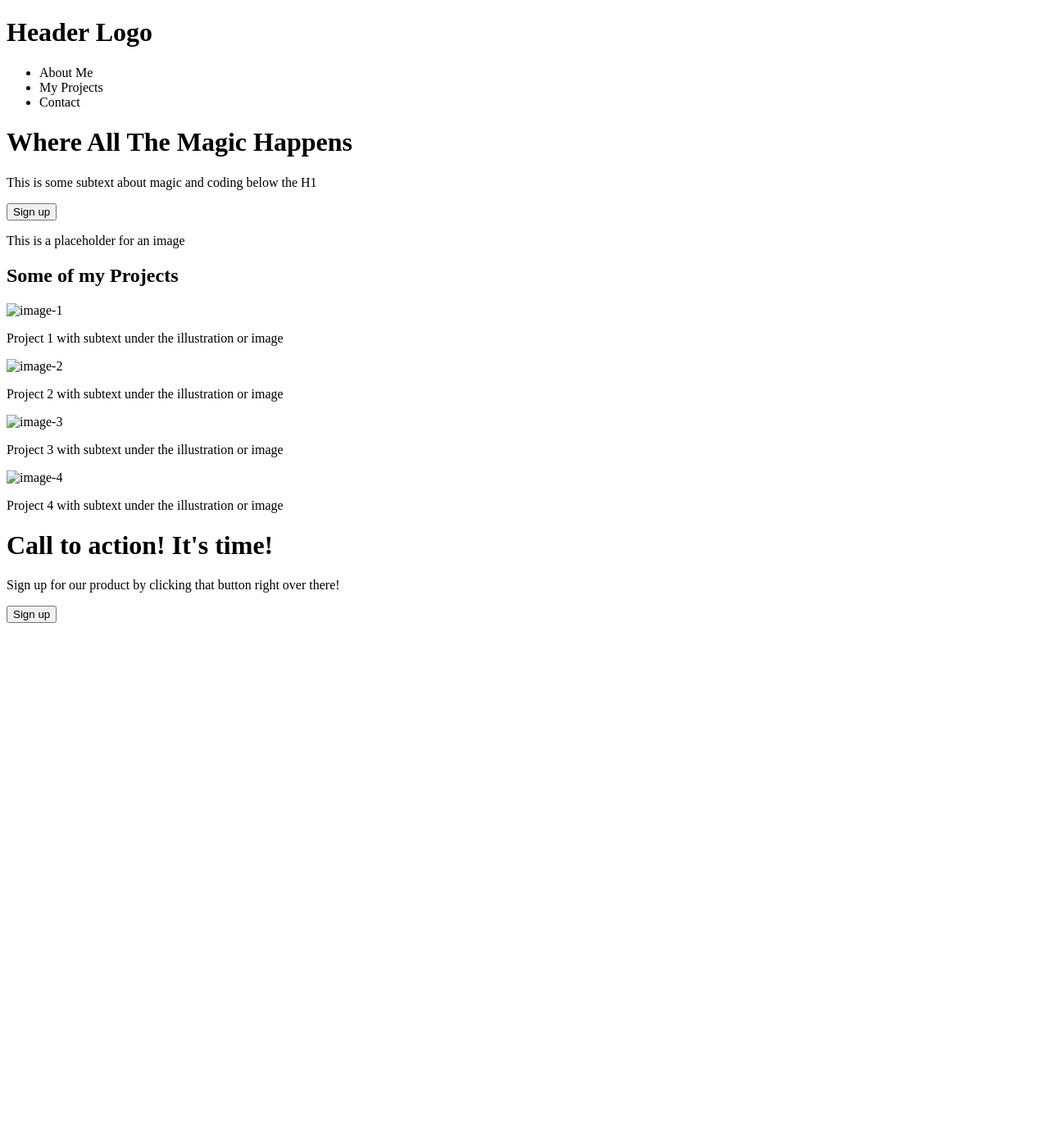
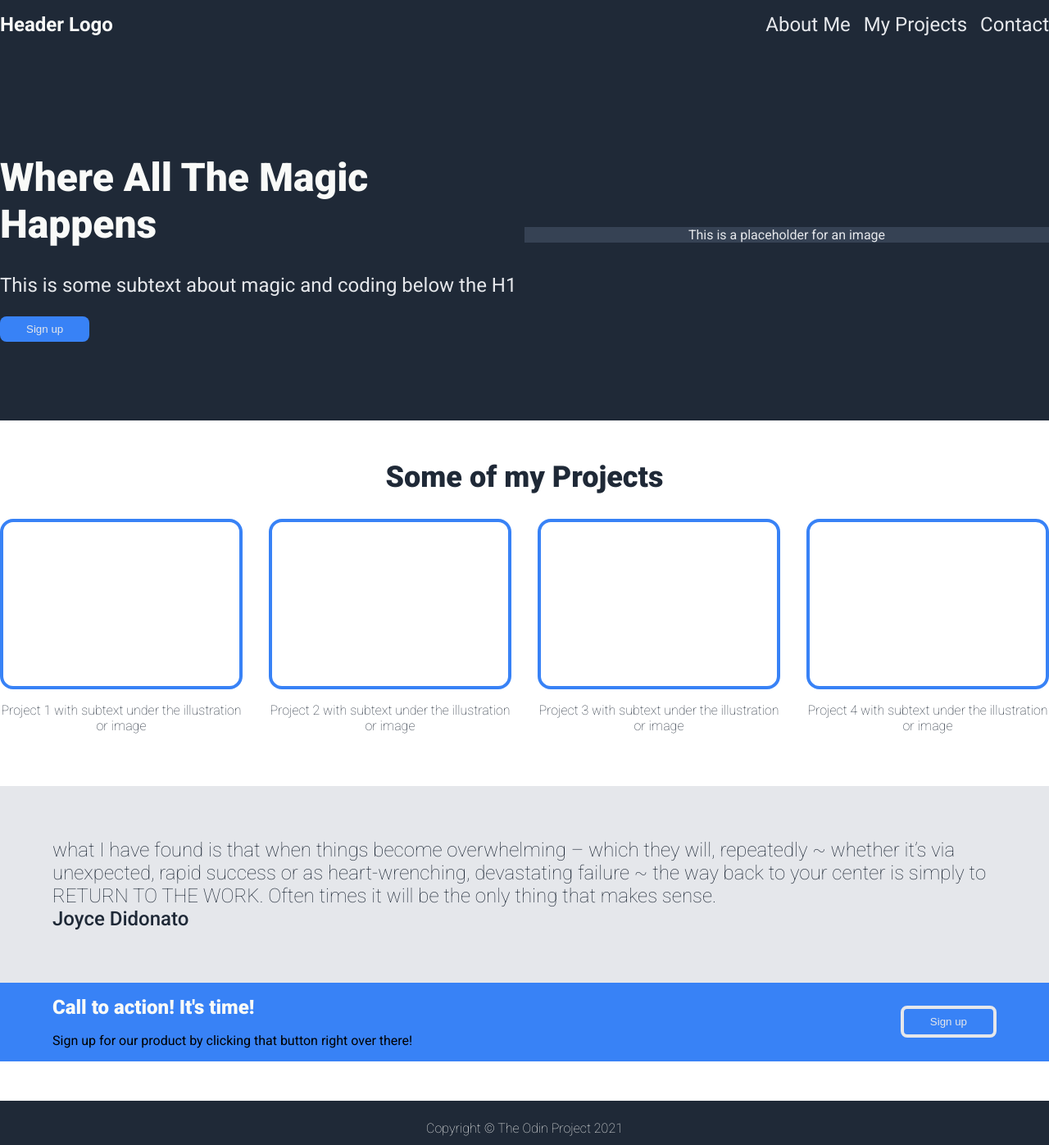
Before and after one commit to composercordero/landing-page, a plain HTML site: page index.html in a window 1280 px wide. Shown: the whole page at 82% size. Before the commit the page ends 800 px from the top, so only its background shows below. Drawn offline with Linux system fonts and the light colour scheme.

Commit message:
Add Style, Link CSS, Fix bugs
Still figuring out how to center the whole content and keep the different
backgrounds for each section.

The placeholder for the image is still not covering the entire square.

Everything else looks close to the PNG file.

```diff
--- a/index.html
+++ b/index.html
@@ -5,11 +5,12 @@
     <meta http-equiv="X-UA-Compatible" content="IE=edge">
     <meta name="viewport" content="width=device-width, initial-scale=1.0">
     <title>Landing Page</title>
+    <link rel="stylesheet" href="style.css">
 </head>
 <body>
 
     <div class="header">
-        <h1>Header Logo</h1>
+        <h1 class="logo">Header Logo</h1>
         <ul>
             <li>About Me</li>
             <li>My Projects</li>
@@ -24,46 +25,52 @@
             <button class="button-one">Sign up</button>
         </div>
         <div class="right">
-            <p class="placeholder">This is a placeholder for an image</p>
+            <div class="placeholder">This is a placeholder for an image</div>
         </div>
     </div>
 
+        <h2 class="projects">Some of my Projects</h2>
+
     <div class="info">
-        <h2>Some of my Projects</h2>
         <div class="squares">
-            <img src="" alt="image-1">
+            <div class="image-holder"></div>
             <p>Project 1 with subtext under the illustration or image</p>
         </div>
         <div class="squares">
-            <img src="" alt="image-2">
+            <div class="image-holder"></div>
             <p>Project 2 with subtext under the illustration or image</p>
         </div>
         <div class="squares">
-            <img src="" alt="image-3">
+            <div class="image-holder"></div>
             <p>Project 3 with subtext under the illustration or image</p>
         </div>
         <div class="squares">
-            <img src="" alt="image-4">
+            <div class="image-holder"></div>
             <p>Project 4 with subtext under the illustration or image</p>
         </div>
     </div>
 
     <div class="quote">
-        <p class="quote"></p>
-        <p class="signature"></p>
+        <p class="quote-text">what I have found is that when things become overwhelming
+            – which they will, repeatedly ~ whether it’s via unexpected,
+            rapid success or as heart-wrenching, devastating failure ~
+            the way back to your center is simply to RETURN TO THE WORK.
+            Often times it will be the only thing that makes sense.
+        </p>
+        <p class="signature">Joyce Didonato</p>
     </div>
 
     <div class="cta">
-        <div class="cta-left"></div>
+        <div class="cta-left">
             <h1>Call to action! It's time!</h1>
             <p>Sign up for our product by clicking that button right over there!</p>
+        </div>
         <div class="cta-right">
             <button class="button-two">Sign up</button>
         </div>
     </div>
-
     <div class="footer">
-        <p class="copyright"></p>
+        <p class="copyright">Copyright © The Odin Project 2021</p>
     </div>
 
 </body>
--- a/style.css
+++ b/style.css
@@ -0,0 +1,171 @@
+@import url('https://fonts.googleapis.com/css2?family=Roboto:ital,wght@0,100;0,300;0,400;0,500;0,700;0,900;1,100;1,300;1,400;1,500;1,700;1,900&display=swap');
+
+Body{
+    display: flex;
+    flex-direction: column;
+    font-family: roboto, sans-serif;
+    margin: 0;
+}
+
+/* Check layout
+* {
+    border: solid 1px red;
+}*/
+
+/* fonts and buttons*/
+
+.header .logo {
+    font-size: 24px;
+    color: #F9FAF8;
+}
+
+ul {
+    list-style-type: none;
+    margin: 0;
+    padding: 0;
+    display: flex;
+    justify-content: end;
+    align-items: center;
+    gap: 16px;
+    flex: 1;
+}
+
+.hero h1 {
+    font-size: 48px;
+    font-weight: 900;
+    color: #F9FAF8;
+}
+
+.left p, .header li{
+    font-size: 24px;
+    color: #E5E7Eb;
+}
+
+.projects {
+    font-size: 36px;
+    font-weight: 900;
+    color: #1F2937;
+}
+
+h2 {
+    text-align: center;
+    margin-top: 48px;
+}
+
+.squares p {
+    font-size: 16px;
+    color: #1F2937;
+    font-weight: 200;
+    text-align: center;
+}
+
+.quote-text{
+    font-size: 24px;
+    color: #1F2937;
+    font-weight: 200;
+    margin: 0;
+    padding: 0;
+}
+
+.signature{
+    font-size: 24px;
+    color: #1F2937;
+    font-weight: 500;
+    margin: 0;
+    padding: 0;
+}
+
+.cta-left h1{
+    font-size: 24px;
+    font-weight: 900;
+    color: #F9FAF8;
+}
+
+.footer p{
+    font-size: 16px;
+    font-weight: 200;
+    color: #F9FAF8;
+    text-align: center;
+    padding: 8px 0;
+}
+
+
+/* Buttons */
+
+.button-one {
+    background-color: #3882F6;
+    padding: 8px 32px;
+    border-radius: 8px;
+    border: none;
+    color: #E5E7Eb;
+}
+
+.button-two {
+    background-color: #3882F6;
+    padding: 8px 32px;
+    border-radius: 8px;
+    border: #E5E7Eb 4px solid;
+    color: #E5E7Eb;
+}
+
+/* Sections */
+
+.header, .hero, .footer{
+    display: flex;
+    background-color: #1F2937;
+    justify-content: center;
+    align-items: center;
+}
+
+.hero{
+    padding: 96px 0;
+}
+
+
+.info, .cta{
+    display: flex;
+    margin-bottom: 48px;
+}
+
+.info{
+    gap: 32px;
+    justify-content: space-evenly;
+}
+
+.quote{
+    background-color: #E5E7EB;
+    padding: 64px;
+}
+
+.cta{
+    background-color: #3882f6;
+    justify-content: space-between;
+    align-items: center;
+    padding: 0 64px;
+}
+
+/* Hero */
+
+.left{
+    flex: 1;
+}
+
+.right{
+    flex: 1;
+    text-align: center;
+}
+
+.placeholder {
+    background-color: #364254;
+    color: #E5E7EB;
+}
+
+.image-holder{
+    border: 4px solid #3882F6;
+    border-radius: 16px;
+    height: 200px;
+}
+
+.cta-left{
+    flex: 1;
+}
```
